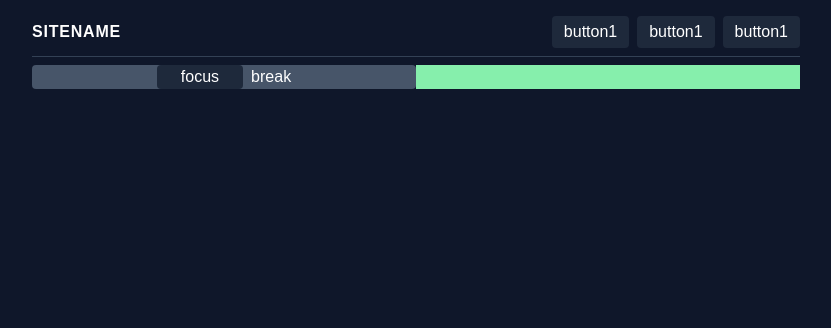
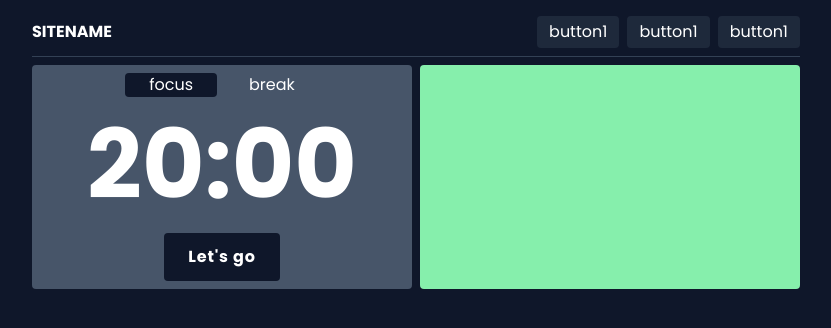
Before and after one commit to moniruzzaman01/pomodoro_timer_client, a Next.js app: page / in a window 1280 px wide. Shown: the top 328 px of the page, without its empty margins (224-1055 px from the left). Built offline with nearby package versions, Linux system fonts and the light colour scheme.

Commit message:
main timer part applied

```diff
--- a/app/layout.tsx
+++ b/app/layout.tsx
@@ -1,16 +1,11 @@
 import type { Metadata } from "next";
-import { Geist, Geist_Mono } from "next/font/google";
+import { Poppins } from "@next/font/google";
 import "./globals.css";
 import Navbar from "@/components/Navbar";
 
-const geistSans = Geist({
-  variable: "--font-geist-sans",
+const poppins = Poppins({
   subsets: ["latin"],
-});
-
-const geistMono = Geist_Mono({
-  variable: "--font-geist-mono",
-  subsets: ["latin"],
+  weight: ["100", "200", "300", "400", "500", "600", "700", "800", "900"],
 });
 
 export const metadata: Metadata = {
@@ -25,10 +20,8 @@ export default function RootLayout({
 }>) {
   return (
     <html lang="en">
-      <body
-        className={`${geistSans.variable} ${geistMono.variable} antialiased bg-slate-900`}
-      >
-        <div className=" w-[60%] mx-auto">
+      <body className={`${poppins.className} antialiased bg-slate-900`}>
+        <div className=" max-w-3xl mx-auto">
           <Navbar></Navbar>
           <div className=" h-[1px] bg-slate-700 my-2"></div>
           {children}
--- a/app/page.tsx
+++ b/app/page.tsx
@@ -1,13 +1,56 @@
+"use client";
+
+import CountDown from "@/components/CountDown";
+import TimerNav from "@/components/TimerNav";
+import { useState, useEffect } from "react";
+
 export default function Home() {
+  const [timeLeft, setTimeLeft] = useState(20 * 60);
+  const [isRunning, setIsRunning] = useState(false);
+  const [isBreak, setIsBreak] = useState(false);
+
+  // Start or stop the timer
+  const handleStartStop = () => {
+    setIsRunning((prev) => !prev);
+  };
+
+  // Countdown logic
+  useEffect(() => {
+    let timer: number | null = null;
+
+    if (isRunning && timeLeft > 0) {
+      timer = window.setInterval(() => {
+        setTimeLeft((prevTime) => prevTime - 1);
+      }, 1000);
+    }
+
+    if (timeLeft === 0) {
+      setIsRunning(false);
+    }
+
+    return () => {
+      if (timer !== null) clearInterval(timer);
+    };
+  }, [isRunning, timeLeft]);
+
   return (
-    <div className=" flex justify-center text-white">
-      <div className=" w-full bg-slate-600 rounded">
-        <div className=" flex justify-center gap-2 ">
-          <button className=" px-6 bg-slate-800 rounded">focus</button>
-          <button>break</button>
-        </div>
+    <div className=" flex justify-center text-white gap-2">
+      {/* timer part */}
+      <div className=" w-full bg-slate-600 rounded flex flex-col items-center gap-5 py-2">
+        <TimerNav isBreak={isBreak} setIsBreak={setIsBreak} />
+        <CountDown timeLeft={timeLeft} />
+        <button
+          onClick={handleStartStop}
+          className={` px-6 py-3 rounded font-bold tracking-wider hover:scale-105 duration-200 ${
+            isRunning ? "bg-red-500" : "bg-slate-900"
+          }`}
+        >
+          {isRunning ? "Freeze" : "Let's go"}
+        </button>
       </div>
-      <div className=" w-full bg-green-300"></div>
+      <div className=" w-full bg-green-300 rounded"></div>
     </div>
   );
 }
+
+// className=" ">
--- /dev/null
+++ b/components/CountDown.tsx
@@ -0,0 +1,19 @@
+import React from "react";
+
+interface CountDownProps {
+  timeLeft: number;
+}
+const CountDown: React.FC<CountDownProps> = ({ timeLeft }) => {
+  // Format time as mm:ss
+  const formatTime = (time: number) => {
+    const minutes = Math.floor(time / 60);
+    const seconds = time % 60;
+
+    return `${String(minutes).padStart(2, "0")}:${String(seconds).padStart(
+      2,
+      "0"
+    )}`;
+  };
+  return <div className=" text-8xl font-bold">{formatTime(timeLeft)}</div>;
+};
+export default CountDown;
--- a/components/Navbar.jsx
+++ b/components/Navbar.tsx
@@ -3,7 +3,7 @@ import React from "react";
 export default function Navbar() {
   return (
     <div className=" text-white flex items-end justify-between h-12">
-      <div className=" font-bold tracking-wider py-1">SITENAME</div>
+      <div className=" font-bold py-1">SITENAME</div>
       <div className=" flex gap-2">
         <button className=" bg-slate-800 px-3 py-1 rounded">button1</button>
         <button className=" bg-slate-800 px-3 py-1 rounded">button1</button>
--- /dev/null
+++ b/components/TimerNav.tsx
@@ -0,0 +1,29 @@
+import React from "react";
+
+interface TimerNavProps {
+  isBreak: boolean;
+  setIsBreak: React.Dispatch<React.SetStateAction<boolean>>;
+}
+const TimerNav: React.FC<TimerNavProps> = ({ isBreak, setIsBreak }) => {
+  return (
+    <div className=" flex justify-center gap-2 ">
+      <button
+        onClick={() => setIsBreak(!isBreak)}
+        className={` px-6 rounded hover:bg-slate-900 duration-200 ${
+          !isBreak && "bg-slate-900"
+        }`}
+      >
+        focus
+      </button>
+      <button
+        onClick={() => setIsBreak(!isBreak)}
+        className={` px-6 rounded hover:bg-slate-900 duration-200 ${
+          isBreak && "bg-slate-900"
+        }`}
+      >
+        break
+      </button>
+    </div>
+  );
+};
+export default TimerNav;
```
Also changed, not shown: package.json (+7 -6 lines), 1 other file (tests, documents, lock files or other folders).
